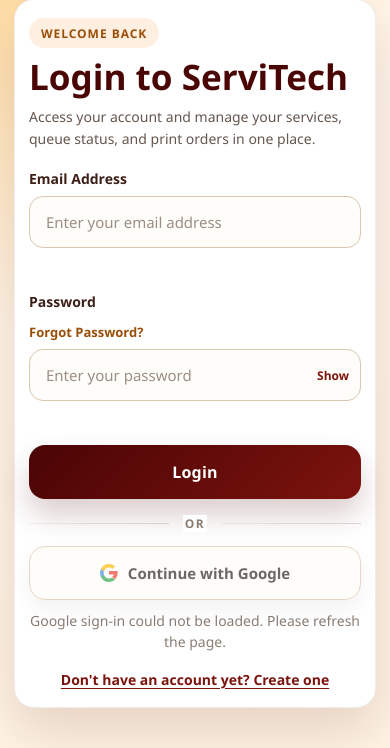
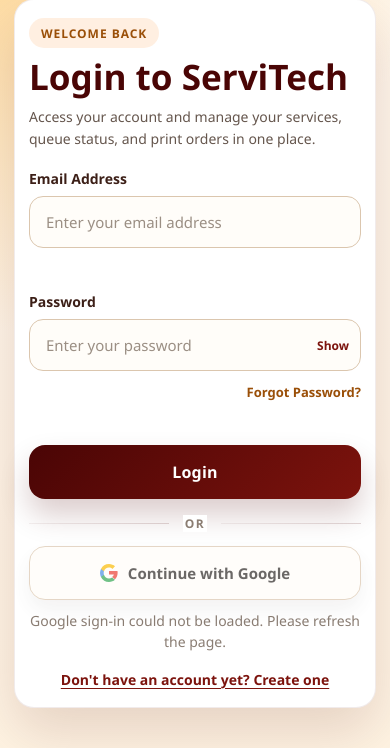
Before and after one commit to Keevo-git/ServiTech, a PHP site: page /auth/log_in.html in a window 390 px wide. Shown: the part 95-843 px from the top of the page. Run offline with PHP 8.4, Linux system fonts and the light colour scheme; some libraries are stand-ins or nearby versions.

Commit message:
tonny042326-1527

```diff
--- a/assets/css/style.css
+++ b/assets/css/style.css
@@ -1284,12 +1284,19 @@ body.auth-page {
   gap: 12px;
 }
 
+.forgot-password-container {
+  display: flex;
+  justify-content: flex-end;
+  width: 100%;
+  margin-top: 5px;
+}
+
 .forgot-link {
   color: #9a4f08;
   font-size: 13px;
-  font-weight: 700;
+  font-weight: 600;
   text-decoration: none;
-  margin-left: auto;
+  line-height: 1.4;
   white-space: nowrap;
 }
 
@@ -1616,8 +1623,8 @@ body.auth-page {
     flex-wrap: wrap;
   }
 
-  .forgot-link {
-    margin-left: 0;
+  .forgot-password-container {
+    margin-top: 4px;
   }
 
   .auth-divider {
--- a/auth/log_in.html
+++ b/auth/log_in.html
@@ -55,10 +55,7 @@
         </div>
 
         <div class="form-field">
-          <div class="form-field__topline">
-            <label for="loginPassword">Password</label>
-            <a href="/legacy/auth_html/forget_pass.html" class="forgot-link">Forgot Password?</a>
-          </div>
+          <label for="loginPassword">Password</label>
           <div class="password-input-wrap">
             <input
               id="loginPassword"
@@ -69,6 +66,9 @@
               required
             >
             <button type="button" class="password-toggle" id="passwordToggle" aria-label="Show password">Show</button>
+          </div>
+          <div class="forgot-password-container">
+            <a href="/legacy/auth_html/forget_pass.html" class="forgot-link">Forgot Password?</a>
           </div>
           <p class="field-error" id="loginPasswordError" aria-live="polite"></p>
         </div>
```
